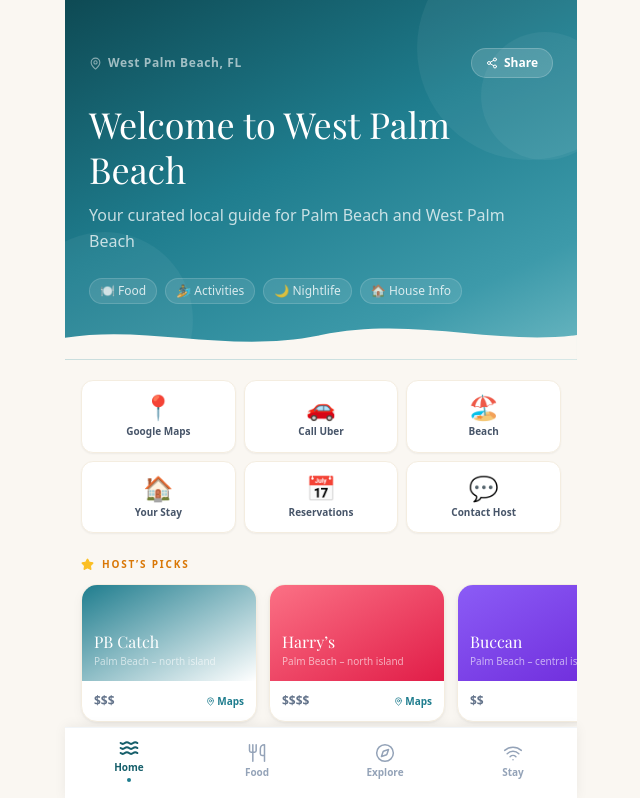
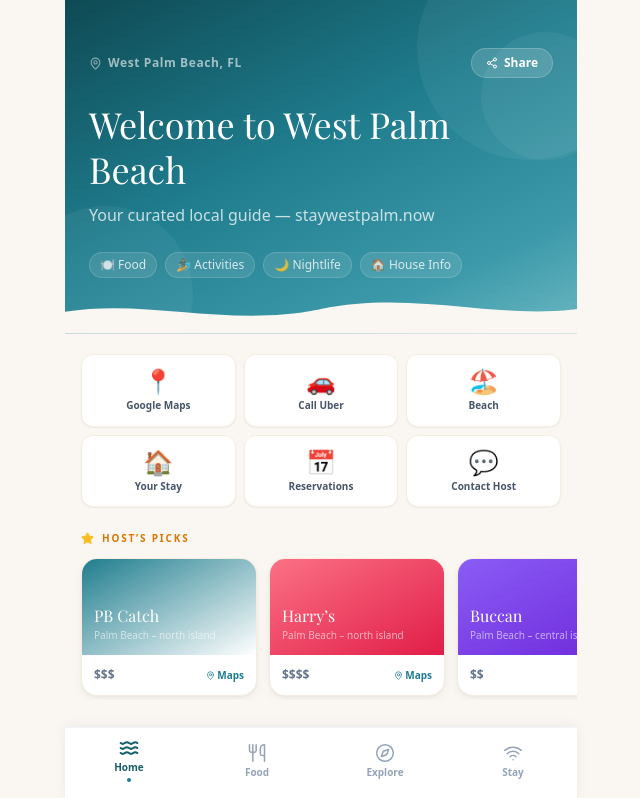
Before and after one commit to ZbienVC/palm-beach-guide, a Next.js app: page / in a window 1280 px wide. Shown: the top 798 px of the page, without its empty margins (319-959 px from the left). Built offline with nearby package versions, Linux system fonts and the light colour scheme; a web font is replaced by a local one.

Commit message:
update: hero tagline reflects staywestpalm.now domain

```diff
--- a/data/guide.ts
+++ b/data/guide.ts
@@ -125,7 +125,7 @@ export const guide: GuideData = {
   },
   hero: {
     greeting: "Welcome to West Palm Beach",
-    tagline: "Your curated local guide for Palm Beach and West Palm Beach",
+    tagline: "Your curated local guide — staywestpalm.now",
     hostIntro:
       "I've spent years exploring this beautiful stretch of Florida and handpicked every spot in this guide. Whether you want a slow beach morning, a perfect dinner reservation, or a hidden gem most visitors miss — it's all here. Enjoy every moment.",
   },
```
